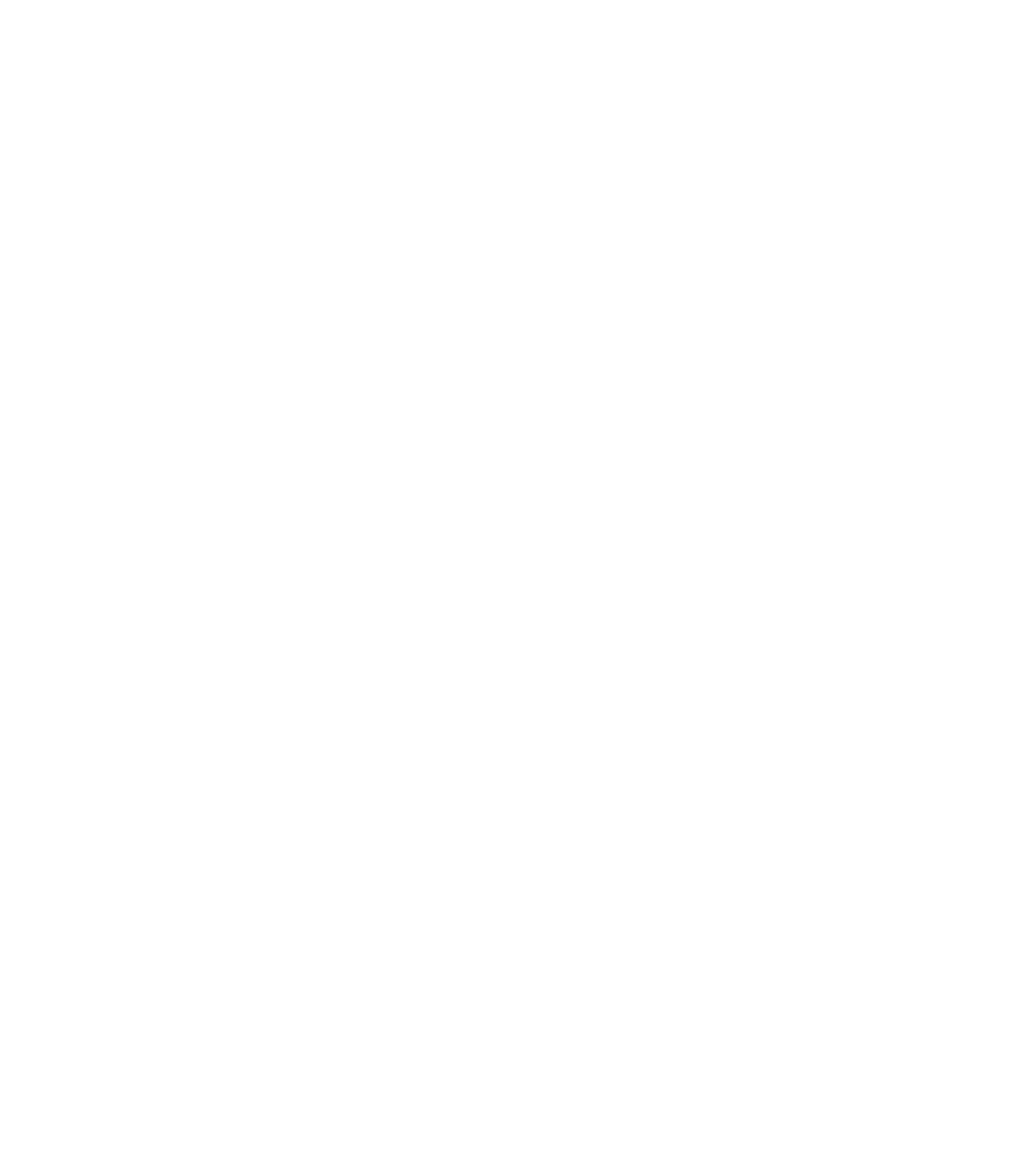
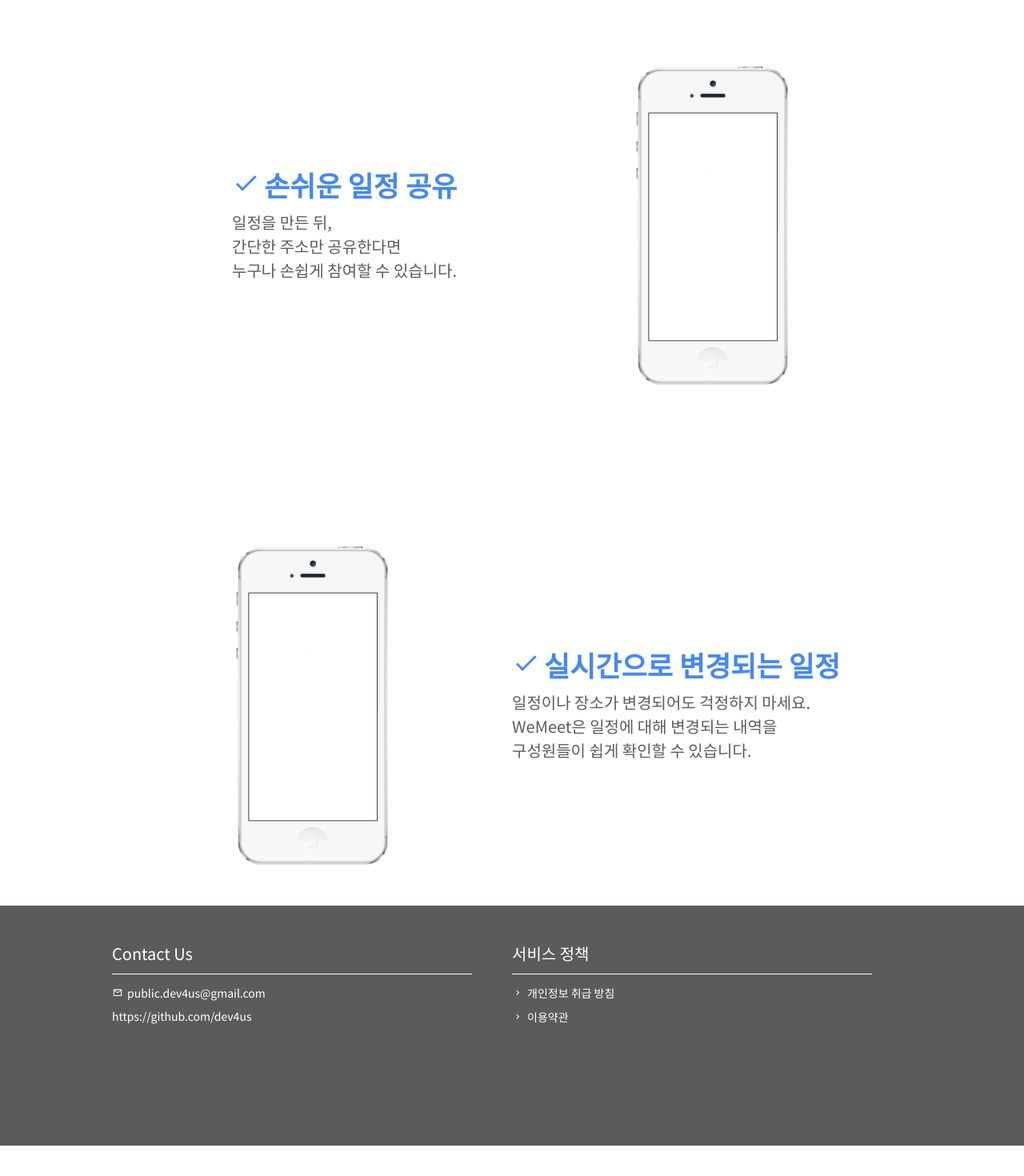
Before and after one commit to dev4us/WeMeet, a React (Create React App) app in the folder frontend/: page / in a window 1280 px wide. Shown: the part 1268-2738 px from the top of the page at 80% size. After the commit the page ends 2700 px from the top, so only its background shows below. Built offline with nearby package versions, Linux system fonts and the light colour scheme.

Commit message:
[FE] Footer

```diff
--- /dev/null
+++ b/frontend/src/Components/Footer/index.js
@@ -0,0 +1,79 @@
+import React from "react";
+import styled from "styled-components";
+import { MdNavigateNext, MdMailOutline } from "react-icons/md";
+const Footer = () => {
+  return (
+    <Container>
+      <WrapperFrame>
+        <Frame>
+          <Header>Contact Us</Header>
+          <Message>
+            <EmailIcon />
+            public.dev4us@gmail.com
+          </Message>
+          <Message>https://github.com/dev4us</Message>
+        </Frame>
+        <Frame>
+          <Header>서비스 정책</Header>
+          <Message>
+            <PickerIcon />
+            개인정보 취급 방침
+          </Message>
+          <Message>
+            <PickerIcon />
+            이용약관
+          </Message>
+        </Frame>
+      </WrapperFrame>
+    </Container>
+  );
+};
+
+const Container = styled.div`
+  display: flex;
+  justify-content: center;
+  width: 100%;
+  height: 300px;
+  background: #5b5b5b;
+`;
+
+const WrapperFrame = styled.div`
+  display: flex;
+  width: 1000px;
+  padding-top: 50px;
+`;
+
+const Frame = styled.div`
+  flex: 1;
+  color: white;
+`;
+
+const Header = styled.div`
+  width: 90%;
+  border-bottom: 1px solid white;
+  color: white;
+  padding-bottom: 15px;
+  margin-bottom: 15px;
+  font-size: 20px;
+`;
+
+const PickerIcon = styled(MdNavigateNext)`
+  margin-right: 5px;
+  font-size: 14px;
+  padding-top: 1.5px;
+`;
+
+const EmailIcon = styled(MdMailOutline)`
+  margin-right: 5px;
+  font-size: 14px;
+  padding-top: 1.5px;
+`;
+
+const Message = styled.p`
+  color: white;
+  margin-bottom: 15px;
+  cursor: pointer;
+  font-size: 14px;
+`;
+
+export default Footer;
--- a/frontend/src/Routes/About/index.js
+++ b/frontend/src/Routes/About/index.js
@@ -1,7 +1,9 @@
 import React from "react";
-import styled from "styled-components";
+import styled, { css } from "styled-components";
 import TopBar from "../../Components/TopBar";
+import Footer from "../../Components/Footer";
 
+import { MdDone } from "react-icons/md";
 import IPhone from "../../Assets/iphone.png";
 
 const About = () => {
@@ -28,6 +30,67 @@
             </IntroWrapper>
           </IntroContents>
         </IntroContainer>
+        <AboutContainer>
+          <AboutContents>
+            <AboutImage>
+              <IPhoneImg src={IPhone} alt="Iphone" />
+            </AboutImage>
+            <AboutExplain>
+              <AboutHeader>
+                <CheckIcon />
+                간편한 일정 조율
+              </AboutHeader>
+              <AboutMessage>
+                친구, 연인, 가족과의 일정을 쉽게 조율할 수 있습니다.
+                <br />
+                WeMeet은 구성원 가능한 모두가
+                <br />
+                참석 가능한 일정을 확인하여 알려줍니다.
+              </AboutMessage>
+            </AboutExplain>
+          </AboutContents>
+        </AboutContainer>
+        <AboutContainer>
+          <AboutContents>
+            <AboutExplain status="left">
+              <AboutHeader>
+                <CheckIcon />
+                손쉬운 일정 공유
+              </AboutHeader>
+              <AboutMessage>
+                일정을 만든 뒤,
+                <br />
+                간단한 주소만 공유한다면
+                <br />
+                누구나 손쉽게 참여할 수 있습니다.
+              </AboutMessage>
+            </AboutExplain>
+            <AboutImage>
+              <IPhoneImg src={IPhone} alt="Iphone" />
+            </AboutImage>
+          </AboutContents>
+        </AboutContainer>
+        <AboutContainer>
+          <AboutContents>
+            <AboutImage>
+              <IPhoneImg src={IPhone} alt="Iphone" />
+            </AboutImage>
+            <AboutExplain>
+              <AboutHeader>
+                <CheckIcon />
+                실시간으로 변경되는 일정
+              </AboutHeader>
+              <AboutMessage>
+                일정이나 장소가 변경되어도 걱정하지 마세요.
+                <br />
+                WeMeet은 일정에 대해 변경되는 내역을
+                <br />
+                구성원들이 쉽게 확인할 수 있습니다.
+              </AboutMessage>
+            </AboutExplain>
+          </AboutContents>
+        </AboutContainer>
+        <Footer />
       </Container>
     </>
   );
@@ -106,4 +169,58 @@
 const IPhoneImg = styled.img`
   width: 500px;
 `;
+
+const AboutContainer = styled.div`
+  display: flex;
+  justify-content: center;
+  width: 100%;
+`;
+
+const AboutContents = styled.div`
+  display: flex;
+  justify-content: center;
+  align-items: center;
+  width: 1000px;
+  height: 500px;
+
+  margin-top: 100px;
+`;
+
+const AboutImage = styled.div`
+  display: flex;
+  flex: 1;
+  justify-content: center;
+  align-items: center;
+`;
+
+const AboutExplain = styled.div`
+  display: flex;
+  flex: 1;
+  justify-content: center;
+  flex-direction: column;
+
+  ${props =>
+    props.status === "left" &&
+    css`
+      padding-left: 150px;
+    `}
+`;
+
+const AboutHeader = styled.p`
+  font-size: 35px;
+  margin-bottom: 15px;
+  color: #4488f7;
+  font-weight: bold;
+`;
+
+const AboutMessage = styled.p`
+  font-size: 20px;
+  line-height: 1.5;
+  color: #5c5c5c;
+`;
+
+const CheckIcon = styled(MdDone)`
+  font-weight: bold;
+  margin-right: 5px;
+`;
 export default About;
--- a/frontend/src/global-styles.js
+++ b/frontend/src/global-styles.js
@@ -9,7 +9,7 @@
   ${reset}
     html, body, #root{
       width:100%;
-      height:200%;
+      height:100%;
       font-family: "Noto Sans KR", -apple-system, system-ui,BlinkMacSystemFont,"Segoe UI","Roboto","Helvetica Neue",Arial,sans-serif;
     }
     * {
```
